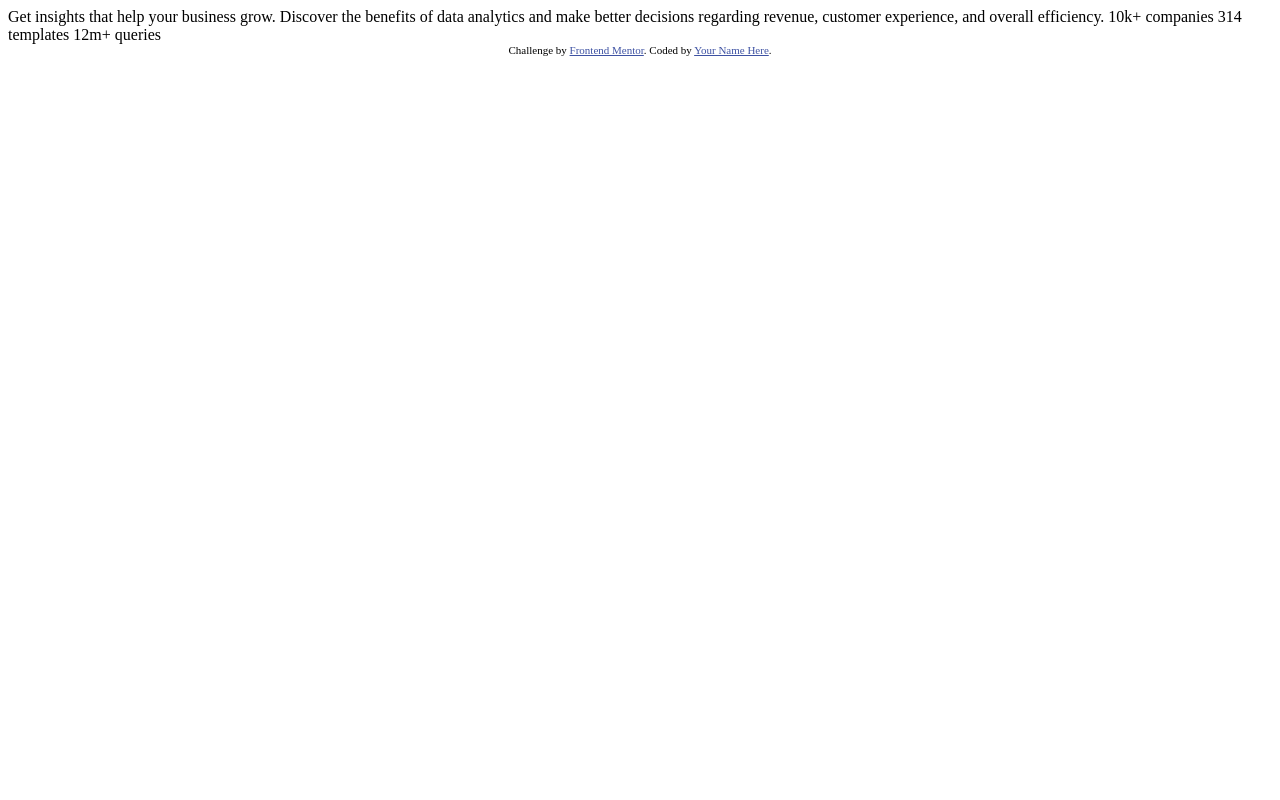
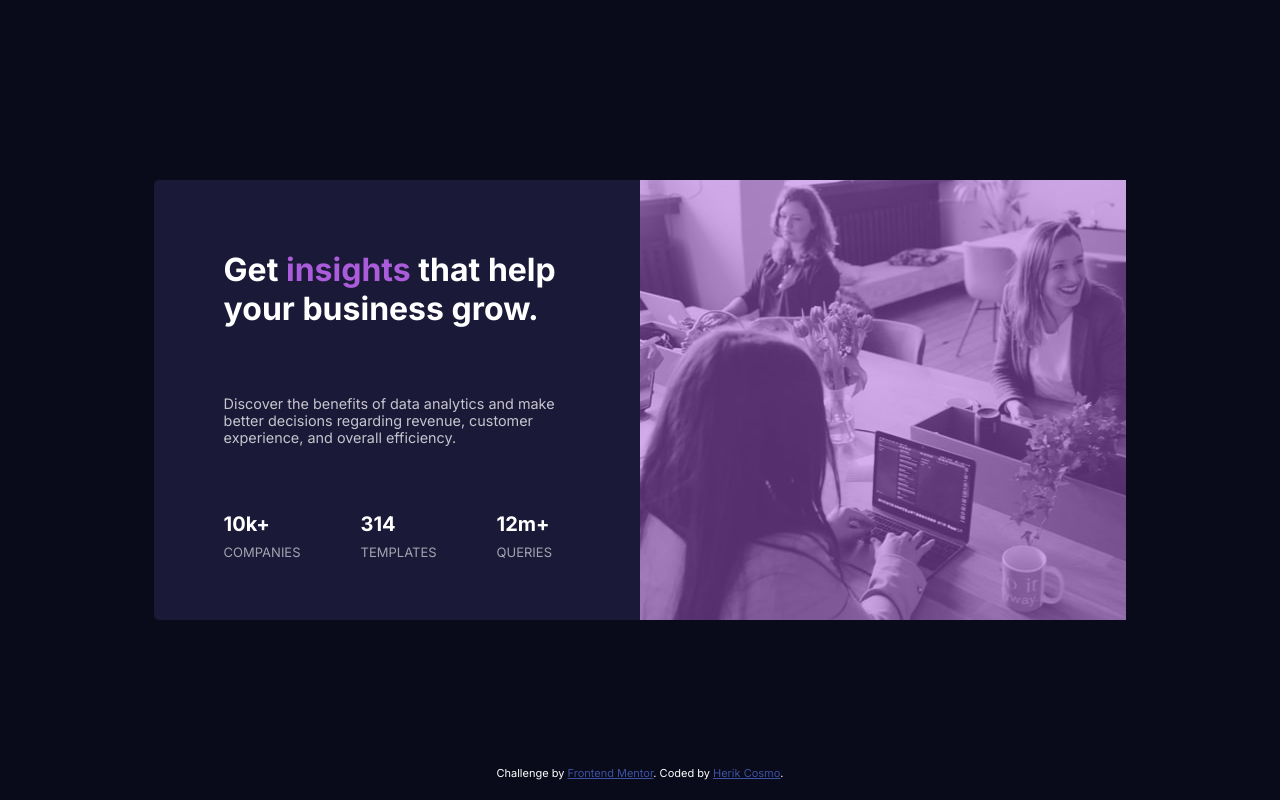
Before and after one commit to HerikCosmo/praticas-frontend, a plain HTML site: page newbie/stats-preview-card-component-main/index.html in a window 1280 px wide. Drawn offline with Linux system fonts and the light colour scheme.

Commit message:
Desktop Design feito

```diff
--- a/newbie/stats-preview-card-component-main/index.html
+++ b/newbie/stats-preview-card-component-main/index.html
@@ -7,27 +7,41 @@
   <link rel="icon" type="image/png" sizes="32x32" href="./images/favicon-32x32.png">
 
   <title>Frontend Mentor | Stats preview card component</title>
-
-  <!-- Feel free to remove these styles or customise in your own stylesheet 👍 -->
-  <style>
-    .attribution { font-size: 11px; text-align: center; }
-    .attribution a { color: hsl(228, 45%, 44%); }
-  </style>
+  <link rel="preconnect" href="https://fonts.gstatic.com">
+  <link href="https://fonts.googleapis.com/css2?family=Inter:wght@400;700&display=swap" rel="stylesheet">
+  <link href="https://fonts.googleapis.com/css2?family=Lexend+Deca&display=swap" rel="stylesheet">
+  <link rel="stylesheet" href="style/style.css">
 </head>
 <body>
+  <main>
+    <div class="card">
+      <div class='info'>
+        <h1>Get <span id='destaque'>insights</span> that help your business grow.</h1>
+        <p>Discover the benefits of data analytics and make better decisions regarding revenue, customer
+  experience, and overall efficiency.</p>
+        <div class="dados">
+          <div class="dado">
+            <span>10k+</span> COMPANIES
+          </div>
+          <div class="dado">
+            <span>314</span> TEMPLATES
+          </div>
+          <div class="dado">
+            <span>12m+</span>  QUERIES
+          </div>
+        </div>
 
-  Get insights that help your business grow.
+      </div>
+      <div class='bg-image'>
+        <div class="image"></div>
+      </div>
+    </div>
+    <div class="attribution">
+      Challenge by <a href="https://www.frontendmentor.io?ref=challenge" target="_blank">Frontend Mentor</a>.
+      Coded by <a href="https://github.com/HerikCosmo" target="_blank">Herik Cosmo</a>.
+    </div>
+  </main>
 
-  Discover the benefits of data analytics and make better decisions regarding revenue, customer
-  experience, and overall efficiency.
 
-  10k+ companies
-  314 templates
-  12m+ queries
-
-  <div class="attribution">
-    Challenge by <a href="https://www.frontendmentor.io?ref=challenge" target="_blank">Frontend Mentor</a>.
-    Coded by <a href="#">Your Name Here</a>.
-  </div>
 </body>
 </html>
--- /dev/null
+++ b/newbie/stats-preview-card-component-main/style/style.css
@@ -0,0 +1,83 @@
+*{
+    margin: 0;
+    padding: 0;
+    font-family: 'Inter', sans-serif;
+    /* font-family: 'Lexend Deca', sans-serif; */
+    color: white;
+    box-sizing: border-box;
+}
+
+body{
+    background-color:  hsl(233, 47%, 7%);
+}
+
+main{
+    display:flex;
+    align-items: center;
+    justify-content: center;
+    flex-direction: column;
+    height: 100vh;
+}
+.card{
+    width: 76vw;
+    height: 55vh;
+    display: flex;
+    background-color: hsl(244, 38%, 16%);
+    border-radius: 5px;
+}
+.info{
+    width: 50%;
+    padding: 70px;
+    padding-bottom: 60px;
+    display: flex;
+    flex-direction: column;
+    align-items: center;
+    justify-content: space-between;
+}
+
+.info > p{
+    color: hsla(0, 0%, 100%, 0.75);
+    font-size: 0.9em;
+    font-weight: lighter;
+}
+
+.bg-image{
+    width: 50%;
+    height: 100%;
+    background-image: url('../images/image-header-desktop.jpg');
+}
+
+.image{
+    width: 100%;
+    height: 100%;
+    background-color: hsla(277, 64%, 61%, 0.493);
+}
+
+#destaque{
+    color: hsl(277, 64%, 61%);
+}
+
+.dados{
+    display: flex;
+    align-items: start;
+    width: 100%;
+}
+
+.dado{
+    display: flex;
+    flex-direction: column;
+    /* font-family: 'lexend deca', sans-serif; */
+    font-size: 13px;
+    margin-right: 60px;
+    color: hsla(0, 0%, 100%, 0.6);
+    font-weight: 300;
+
+}
+.dado > span{
+    color: white;
+    font-weight: 600;
+    font-size: 20px;
+    margin-bottom: 8px;
+}
+.attribution { font-size: 11px; text-align: center; position:absolute; bottom: 20px;}
+.attribution a { color: hsl(228, 45%, 44%); }
```
Also changed, not shown: 1 other file.
